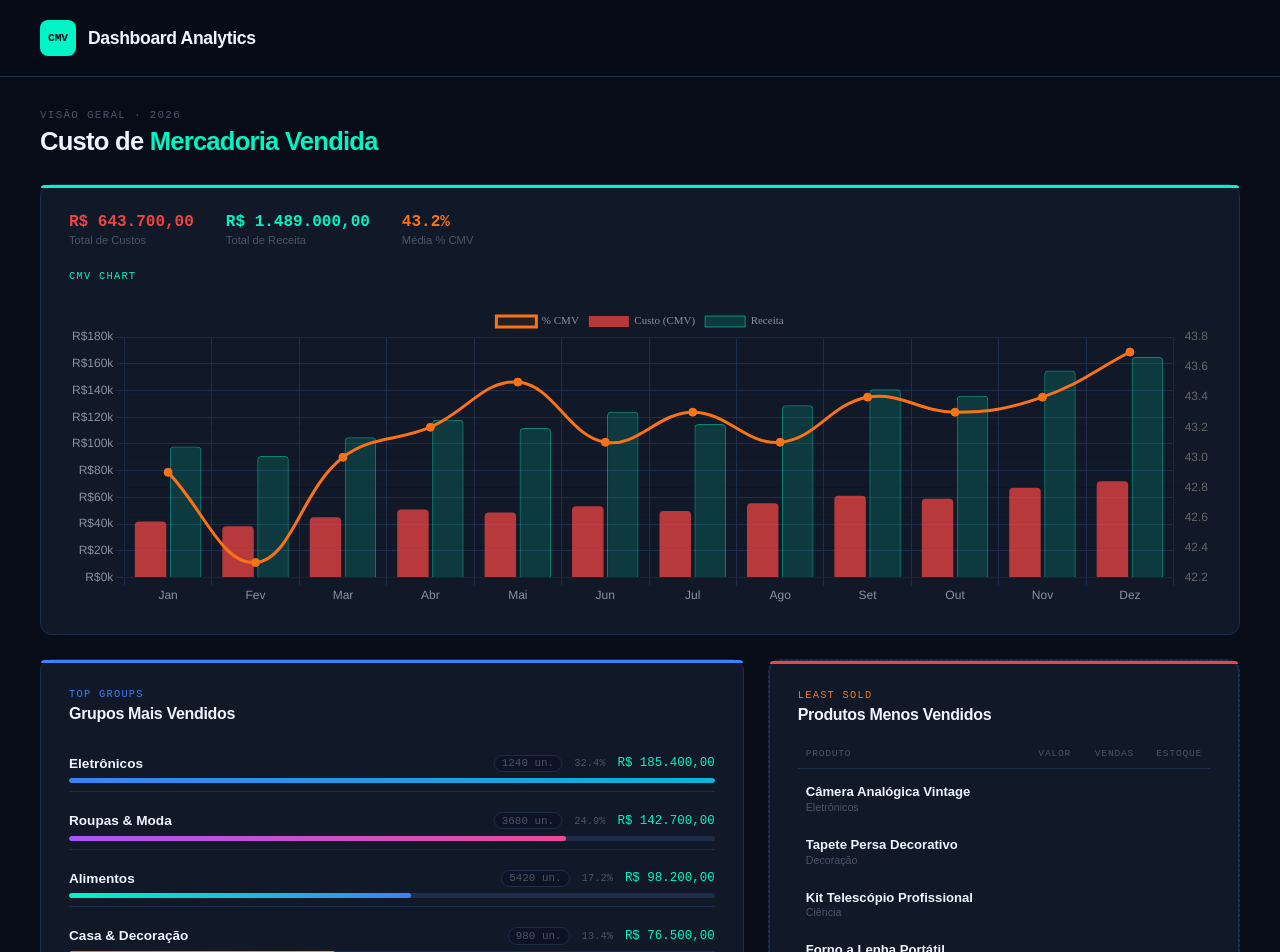
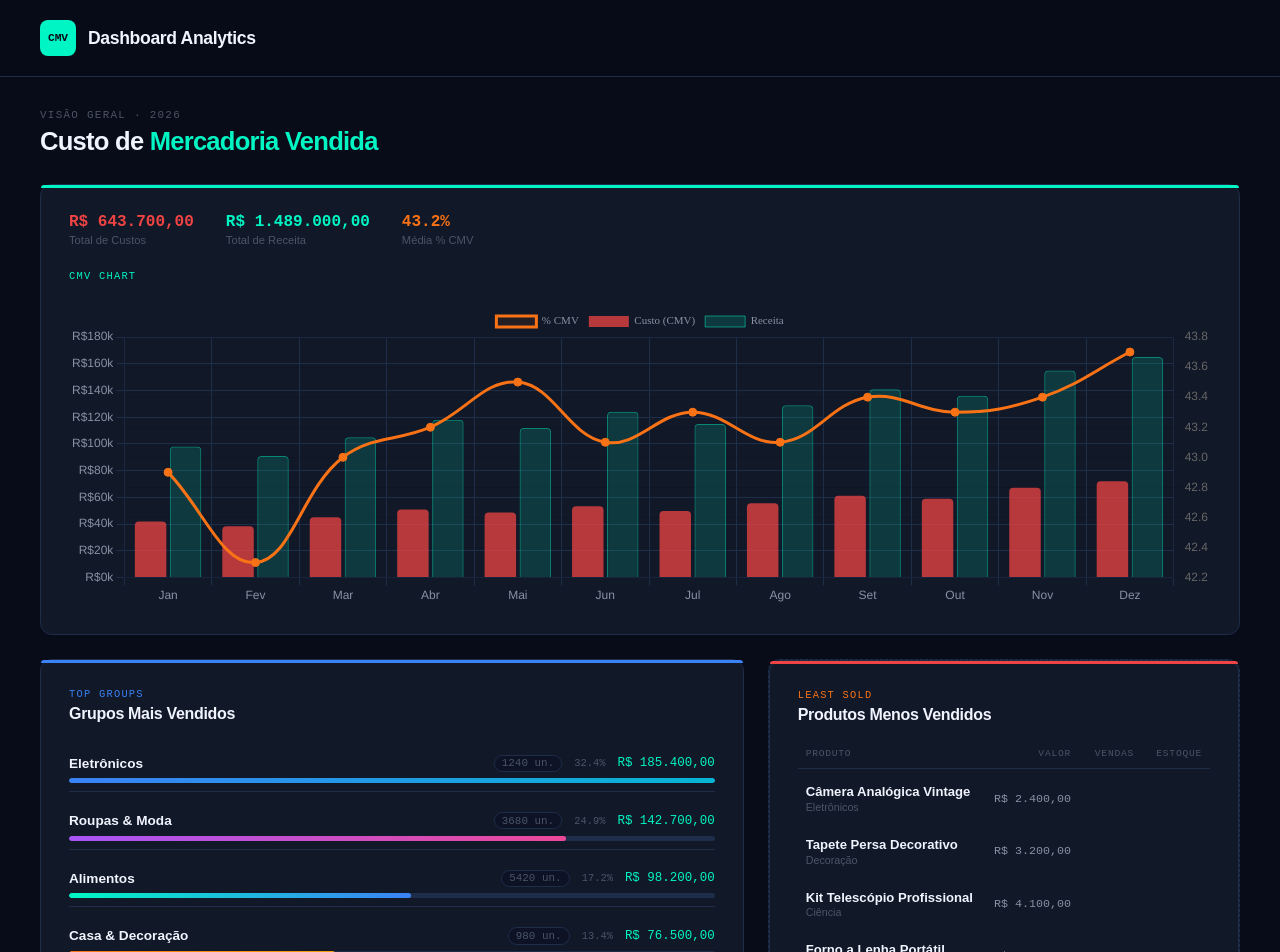
Before and after one commit to evertonProgramadorCriativo/Dashboard-Mercadoria-Vendida, a React (Create React App) app: page / in a window 1280 px wide. Shown: the top 952 px of the page. Built offline with nearby package versions, Linux system fonts and the light colour scheme.

Commit message:
feat(leastsold): adiciona coluna de valor total formatado

```diff
--- a/src/components/LeastSold.js
+++ b/src/components/LeastSold.js
@@ -109,6 +109,21 @@ const ProductName = styled.div`
     margin-top: 0.1rem;
   }
 `;
+// Cell — célula para exibir os dados de valor, vendas e estoque, com fonte monoespaçada e alinhamento à direita para facilitar a leitura dos números
+const Cell = styled.div`
+  font-family: var(--font-mono);
+  font-size: 0.73rem;
+  color: var(--text-secondary, #8892a4);
+  text-align: right;
+`;
+
+// Utilitário de formatação
+const formatCurrency = (value) =>
+  new Intl.NumberFormat("pt-BR", {
+    style: "currency",
+    currency: "BRL",
+  }).format(value);
+
 function LeastSold() {
   useEffect(() => {
     console.log("Total de produtos:", mockProducts.length);
@@ -159,6 +174,7 @@ function LeastSold() {
               <div className="name">{p.produto}</div>
               <div className="cat">{p.categoria}</div>
             </ProductName>
+            <Cell>{formatCurrency(p.totalVendido)}</Cell>
           </TableRow>
         ))}
       </Table>
```
